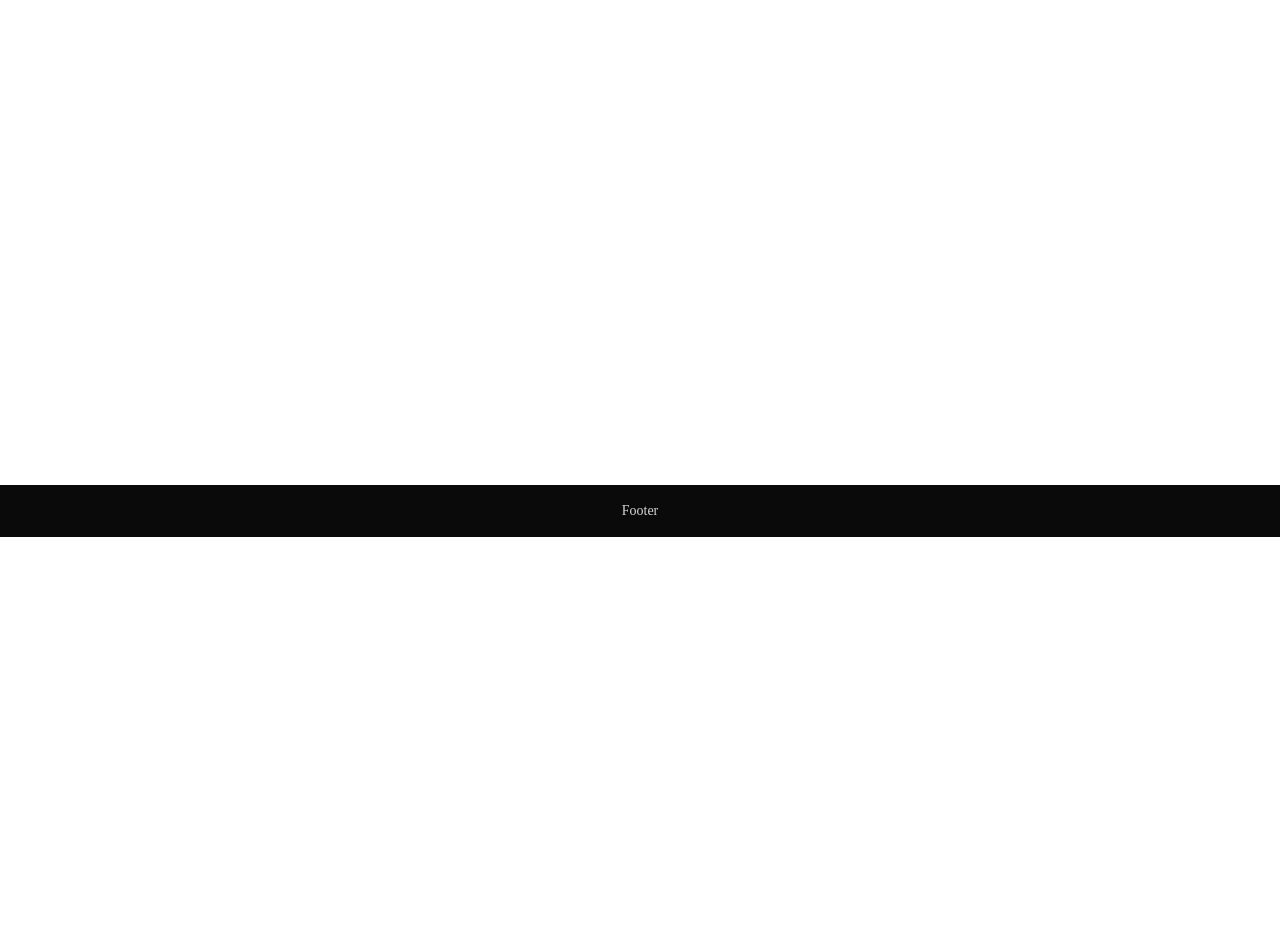
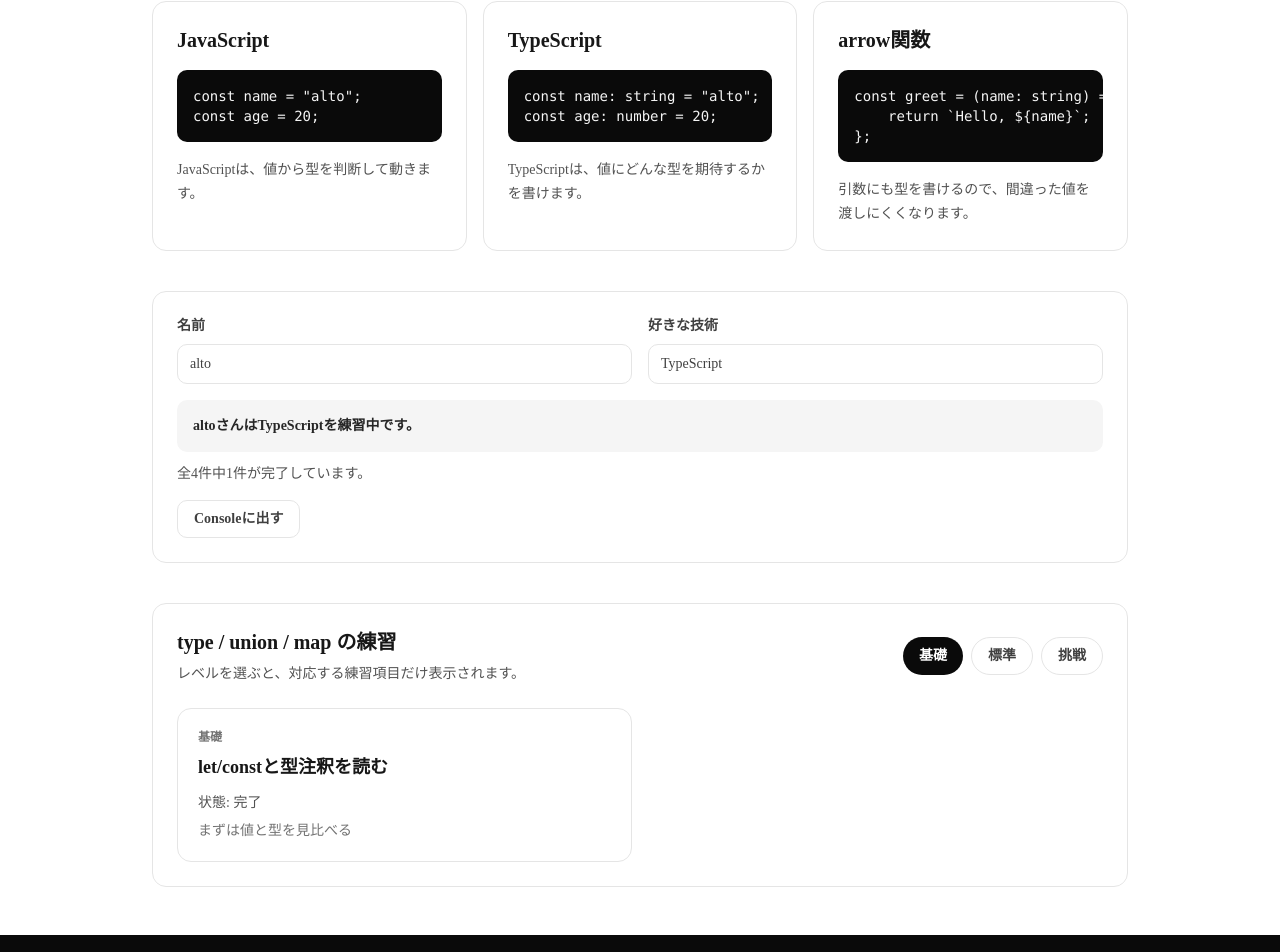
Before and after one commit to UzukiAlto/alto-portfolio, a Next.js app: page /play in a window 1280 px wide. Shown: the part 379-1331 px from the top of the page. Before the commit the page ends 916 px from the top, so only its background shows below. Built offline with nearby package versions, Linux system fonts and the light colour scheme.

Commit message:
feature:PlayページにTypeScript練習機能を追加

```diff
--- a/src/app/play/page.tsx
+++ b/src/app/play/page.tsx
@@ -1,14 +1,10 @@
 import { MainLayout } from "@/src/layouts/main/main-layout"
+import { TypeScriptPlayground } from "@/src/components/typescript-playground/typescript-playground"
 
 export default function Play(){
     return(
         <MainLayout>
-            <div className="mx-auto w-full max-w-5xl px-6 py-12">
-                <h1 className="text-3xl font-bold text-neutral-900">Play</h1>
-                <p className="mt-4 text-neutral-600">
-                    これはplayページです。
-                </p>
-            </div>
+            <TypeScriptPlayground />
         </MainLayout>
     )
 }
--- /dev/null
+++ b/src/components/typescript-playground/typescript-playground.tsx
@@ -0,0 +1,168 @@
+"use client";
+
+import { useMemo, useState } from "react";
+
+import {
+    createPracticeSummary,
+    debugPracticeItems,
+    filterPracticeItemsByLevel,
+    formatProfile,
+    getPracticeNote,
+    levelLabels,
+    practiceItems,
+    type PracticeLevel,
+} from "@/src/lib/typescript-practice";
+
+export const TypeScriptPlayground = () => {
+    const [name, setName] = useState("alto");
+    const [favoriteTech, setFavoriteTech] = useState("TypeScript");
+    const [selectedLevel, setSelectedLevel] = useState<PracticeLevel>("basic");
+
+    const filteredItems = useMemo(() => {
+        return filterPracticeItemsByLevel(practiceItems, selectedLevel);
+    }, [selectedLevel]);
+
+    return (
+        <div className="mx-auto flex w-full max-w-5xl flex-col gap-10 px-6 py-12">
+        <section className="rounded-2xl bg-neutral-950 px-8 py-14 text-white">
+            <p className="text-sm font-bold text-sky-300">TypeScript Practice</p>
+            <h1 className="mt-4 text-4xl font-bold">JavaScriptからTypeScriptへ</h1>
+            <p className="mt-4 max-w-2xl text-neutral-300">
+            型、arrow関数、type、mapを小さく触りながら練習します。
+            </p>
+        </section>
+
+        <section className="grid gap-4 md:grid-cols-3">
+            <div className="rounded-xl border border-neutral-200 bg-white p-6">
+            <h2 className="text-xl font-bold text-neutral-900">JavaScript</h2>
+            <pre className="mt-4 overflow-x-auto rounded-lg bg-neutral-950 p-4 text-sm text-neutral-100">
+                <code>{
+`const name = "alto";
+const age = 20;`
+                }</code>
+            </pre>
+            <p className="mt-4 text-sm leading-6 text-neutral-600">
+                JavaScriptは、値から型を判断して動きます。
+            </p>
+            </div>
+
+            <div className="rounded-xl border border-neutral-200 bg-white p-6">
+            <h2 className="text-xl font-bold text-neutral-900">TypeScript</h2>
+            <pre className="mt-4 overflow-x-auto rounded-lg bg-neutral-950 p-4 text-sm text-neutral-100">
+                <code>{
+`const name: string = "alto";
+const age: number = 20;`
+                }</code>
+            </pre>
+            <p className="mt-4 text-sm leading-6 text-neutral-600">
+                TypeScriptは、値にどんな型を期待するかを書けます。
+            </p>
+            </div>
+
+            <div className="rounded-xl border border-neutral-200 bg-white p-6">
+            <h2 className="text-xl font-bold text-neutral-900">arrow関数</h2>
+            <pre className="mt-4 overflow-x-auto rounded-lg bg-neutral-950 p-4 text-sm text-neutral-100">
+                <code>{
+`const greet = (name: string) => {
+    return \`Hello, \${name}\`;
+};`
+                }</code>
+            </pre>
+            <p className="mt-4 text-sm leading-6 text-neutral-600">
+                引数にも型を書けるので、間違った値を渡しにくくなります。
+            </p>
+            </div>
+        </section>
+
+        <section className="rounded-xl border border-neutral-200 bg-white p-6">
+            <div className="flex flex-col gap-4 md:flex-row md:items-end">
+            <label className="flex flex-1 flex-col gap-2 text-sm font-bold text-neutral-700">
+                名前
+                <input
+                className="min-h-10 rounded-lg border border-neutral-200 px-3 font-normal outline-none transition focus:border-neutral-950"
+                onChange={(event) => setName(event.target.value)}
+                value={name}
+                />
+            </label>
+            <label className="flex flex-1 flex-col gap-2 text-sm font-bold text-neutral-700">
+                好きな技術
+                <input
+                className="min-h-10 rounded-lg border border-neutral-200 px-3 font-normal outline-none transition focus:border-neutral-950"
+                onChange={(event) => setFavoriteTech(event.target.value)}
+                value={favoriteTech}
+                />
+            </label>
+            </div>
+            <p className="mt-4 rounded-lg bg-neutral-100 p-4 text-sm font-bold text-neutral-800">
+            {formatProfile(name, favoriteTech)}
+            </p>
+            <p className="mt-3 text-sm text-neutral-600">
+            {createPracticeSummary(practiceItems)}
+            </p>
+            <button
+            className="mt-4 rounded-lg border border-neutral-200 px-4 py-2 text-sm font-bold text-neutral-700 transition hover:border-neutral-950"
+            onClick={() => debugPracticeItems(practiceItems)}
+            type="button"
+            >
+            Consoleに出す
+            </button>
+        </section>
+
+        <section className="rounded-xl border border-neutral-200 bg-white p-6">
+            <div className="flex flex-col gap-4 md:flex-row md:items-center md:justify-between">
+            <div>
+                <h2 className="text-xl font-bold text-neutral-900">
+                type / union / map の練習
+                </h2>
+                <p className="mt-2 text-sm text-neutral-600">
+                レベルを選ぶと、対応する練習項目だけ表示されます。
+                </p>
+            </div>
+            <div className="flex flex-wrap gap-2">
+                {Object.entries(levelLabels).map(([level, label]) => {
+                const typedLevel = level as PracticeLevel;
+                const isSelected = selectedLevel === typedLevel;
+
+                return (
+                    <button
+                    className={
+                        isSelected
+                        ? "rounded-full bg-neutral-950 px-4 py-2 text-sm font-bold text-white"
+                        : "rounded-full border border-neutral-200 px-4 py-2 text-sm font-bold text-neutral-700 transition hover:border-neutral-950"
+                    }
+                    key={level}
+                    onClick={() => setSelectedLevel(typedLevel)}
+                    type="button"
+                    >
+                    {label}
+                    </button>
+                );
+                })}
+            </div>
+        </div>
+
+            <div className="mt-6 grid gap-4 md:grid-cols-2">
+            {filteredItems.map((item) => (
+                <article
+                className="rounded-xl border border-neutral-200 p-5"
+                key={item.id}
+                >
+                <p className="text-xs font-bold uppercase text-neutral-500">
+                    {levelLabels[item.level]}
+                </p>
+                <h3 className="mt-2 text-lg font-bold text-neutral-900">
+                    {item.title}
+                </h3>
+                <p className="mt-3 text-sm text-neutral-600">
+                    状態: {item.isDone ? "完了" : "これから"}
+                </p>
+                <p className="mt-2 text-sm text-neutral-500">
+                    {getPracticeNote(item)}
+                </p>
+                </article>
+            ))}
+            </div>
+        </section>
+        </div>
+    );
+};
--- /dev/null
+++ b/src/lib/typescript-practice.ts
@@ -0,0 +1,84 @@
+export type PracticeLevel = "basic" | "standard" | "challenge";
+
+export type PracticeItem = {
+    id: number;
+    title: string;
+    level: PracticeLevel;
+    isDone: boolean;
+    note?: string;
+}
+
+export const practiceItems: PracticeItem[] = [
+    {
+        id: 1,
+        title: "let/constと型注釈を読む",
+        level: "basic",
+        isDone: true,
+        note: "まずは値と型を見比べる",
+    },
+    {
+        id: 2,
+        title: "typeでオブジェクトの形を作る",
+        level: "standard",
+        isDone: false,
+    },
+    {
+        id: 3,
+        title: "mapで配列から画面を作る",
+        level: "standard",
+        isDone: false,
+    },
+    {
+        id: 4,
+        title: "union型で選択肢を制限する",
+        level: "challenge",
+        isDone: false,
+    },
+];
+
+export const levelLabels: Record<PracticeLevel, string> = {
+    basic: "基礎",
+    standard: "標準",
+    challenge: "挑戦",
+};
+
+export const formatProfile = (name: string, favoriteTech: string) => {
+    return `${name}さんは${favoriteTech}を練習中です。`
+}
+
+export function formatLevelLabel(level: PracticeLevel): string {
+    return levelLabels[level];
+}
+
+export const filterPracticeItemsByLevel = (
+    items: PracticeItem[],
+    level: PracticeLevel,
+) => {
+    return items.filter((item) => item.level === level);
+};
+
+export const findPracticeItemById = (
+    items: PracticeItem[],
+    id: number,
+) => {
+    return items.find((item) => item.id === id);
+};
+
+export const countDoneItems = (items: PracticeItem[]) => {
+    return items.filter((item) => item.isDone).length;
+};
+
+export const createPracticeSummary = (items: PracticeItem[]) => {
+    const doneCount = countDoneItems(items);
+
+    return `全${items.length}件中${doneCount}件が完了しています。`;
+};
+
+
+export const getPracticeNote = (item: PracticeItem) => {
+    return item.note ?? "メモはまだありません。";
+};
+
+export const debugPracticeItems = (items: PracticeItem[]) => {
+    console.log("TypeScript practice items:", items);
+};
```
